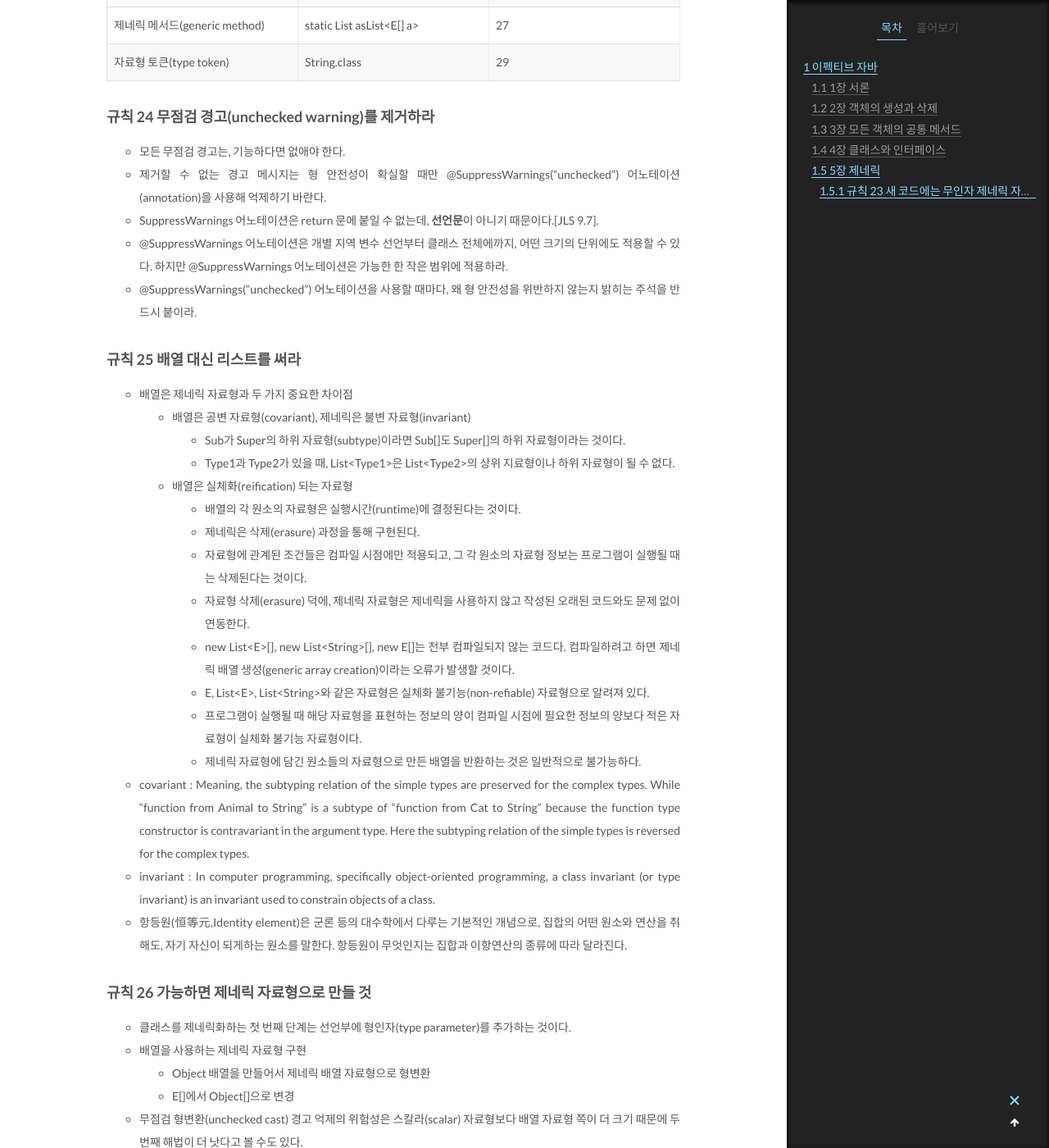
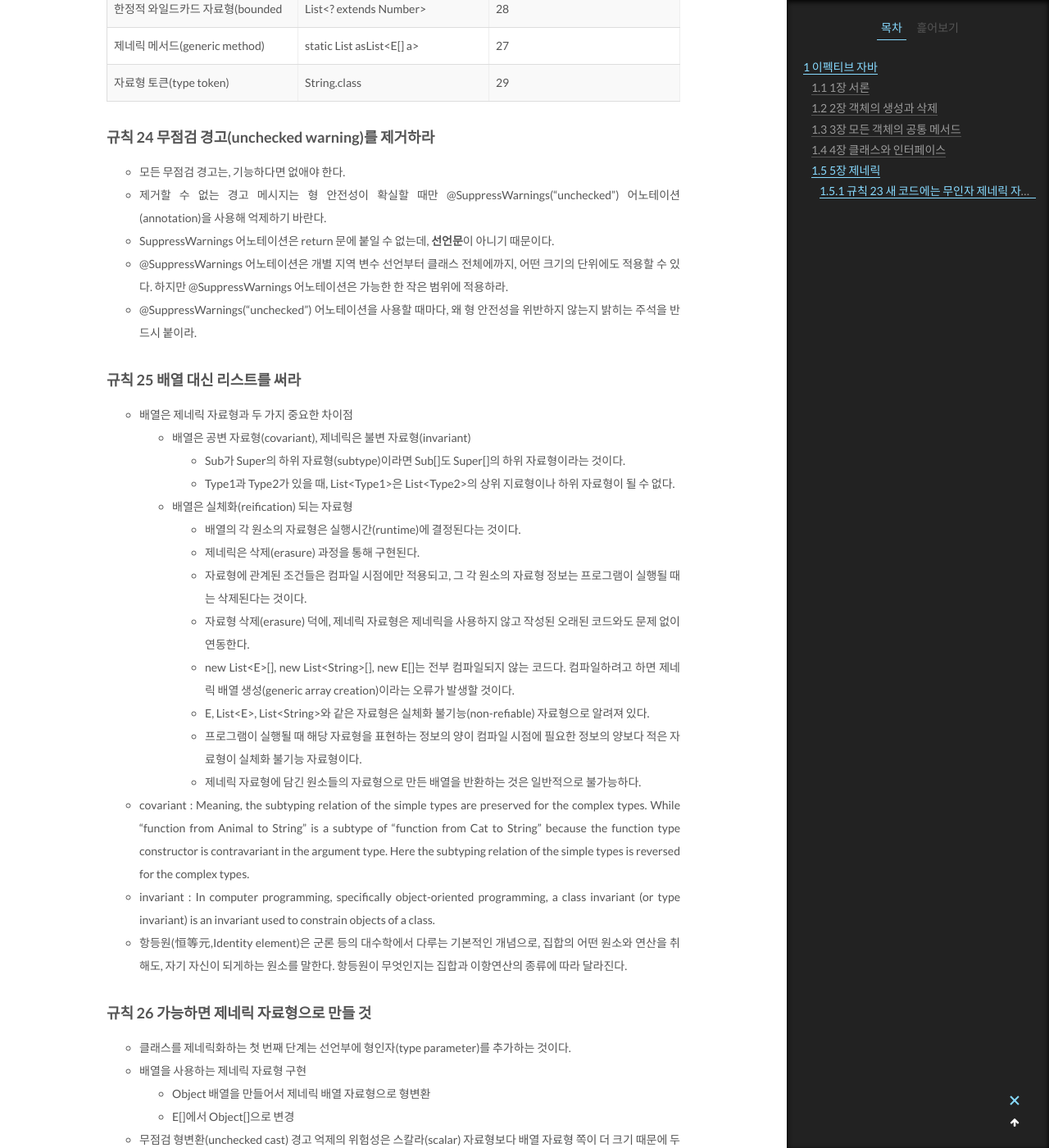
Before and after one commit to csj4032/csj4032.github.io, a Jekyll site: the page built from _posts/2018-01-21-Effective-Java.md, in a window 1280 px wide and 1400 px high, scrolled down 18360 px. Shown: the whole window at 82% size. Built offline with Jekyll 4.4.1, drawn with Linux system fonts in a browser that asks for light colours.

Commit message:
이펙티브자바 포스팅 수정

```diff
--- a/_posts/2018-01-21-Effective-Java.md
+++ b/_posts/2018-01-21-Effective-Java.md
@@ -56,6 +56,7 @@ public class Sample {
   * 생성자와는 달리 변환값 자료형의 하위 자료형 객체를 반환할 수 있다든 것이다.
     * 반환되는 객체의 클래스를 훨씬 유연하게 결정할 수 있다.
   * 형인자 자료형(parameterized type) 객체를 만들 때 편하다는 점이다.
+
 * 단점
   * public나 protected로 선언된 생성자가 없으므로 하위 클래스를 만들 수 없다는 것이다.
   * 정적 팩터리 메서드가 다른 정적 메서드와 확연히 구분되지 않는다는 것이다.
@@ -189,6 +190,7 @@ public enum Elvis {
 * 클래스를 싱글턴으로 만들면 클라이언트를 테스트하기가 어려워질 수가 있음
 * serialize된 객체가 역직렬화(desenalize)될 때마다 새로운 객체가 생기게 된다.
 * 원소가 하나뿐인 enum 자료형이야말로 싱글턴을 구현하는 가장 좋은 방법
+
 * [참고 싱글턴](https://blog.seotory.com/post/2016/03/java-singleton-pattern)
 
 ### 규칙 4 객체 생성을 막을 때는 private 생성자를 사용하라
@@ -670,9 +672,9 @@ public class Raw {
 ### 규칙 24 무점검 경고(unchecked warning)를 제거하라
 * 모든 무점검 경고는, 기능하다면 없애야 한다.
 * 제거할 수 없는 경고 메시지는 형 안전성이 확실할 때만 @SuppressWarnings("unchecked") 어노테이션(annotation)을 사용해 억제하기 바란다.
-* SuppressWarnings 어노테이션은 return 문에 붙일 수 없는데, **선언문**이 아니기 때문이다.[JLS 9.7].
+* SuppressWarnings 어노테이션은 return 문에 붙일 수 없는데, **선언문**이 아니기 때문이다.
 * @SuppressWarnings 어노테이션은 개별 지역 변수 선언부터 클래스 전체에까지, 어떤 크기의 단위에도 적용할 수 있다. 하지만 @SuppressWarnings 어노테이션은 가능한 한 작은 범위에 적용하라.
-* @SuppressWarnings(“unchecked”) 어노테이션을 사용할 때마다, 왜 형 안전성을 위반하지 않는지 밝히는 주석을 반드시 붙이라.
+* @SuppressWarnings("unchecked") 어노테이션을 사용할 때마다, 왜 형 안전성을 위반하지 않는지 밝히는 주석을 반드시 붙이라.
 
 ### 규칙 25 배열 대신 리스트를 써라
 * 배열은 제네릭 자료형과 두 가지 중요한 차이점
```
